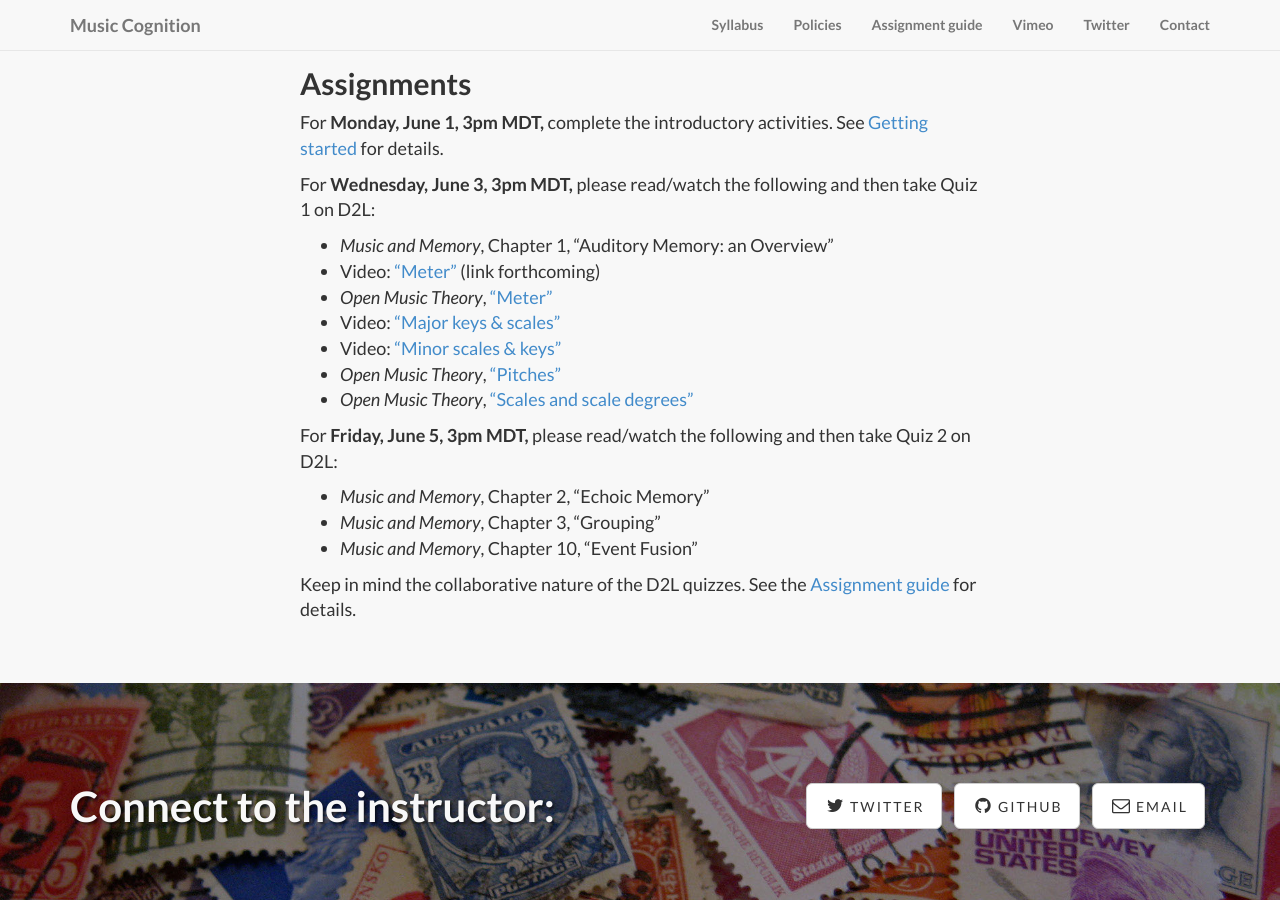
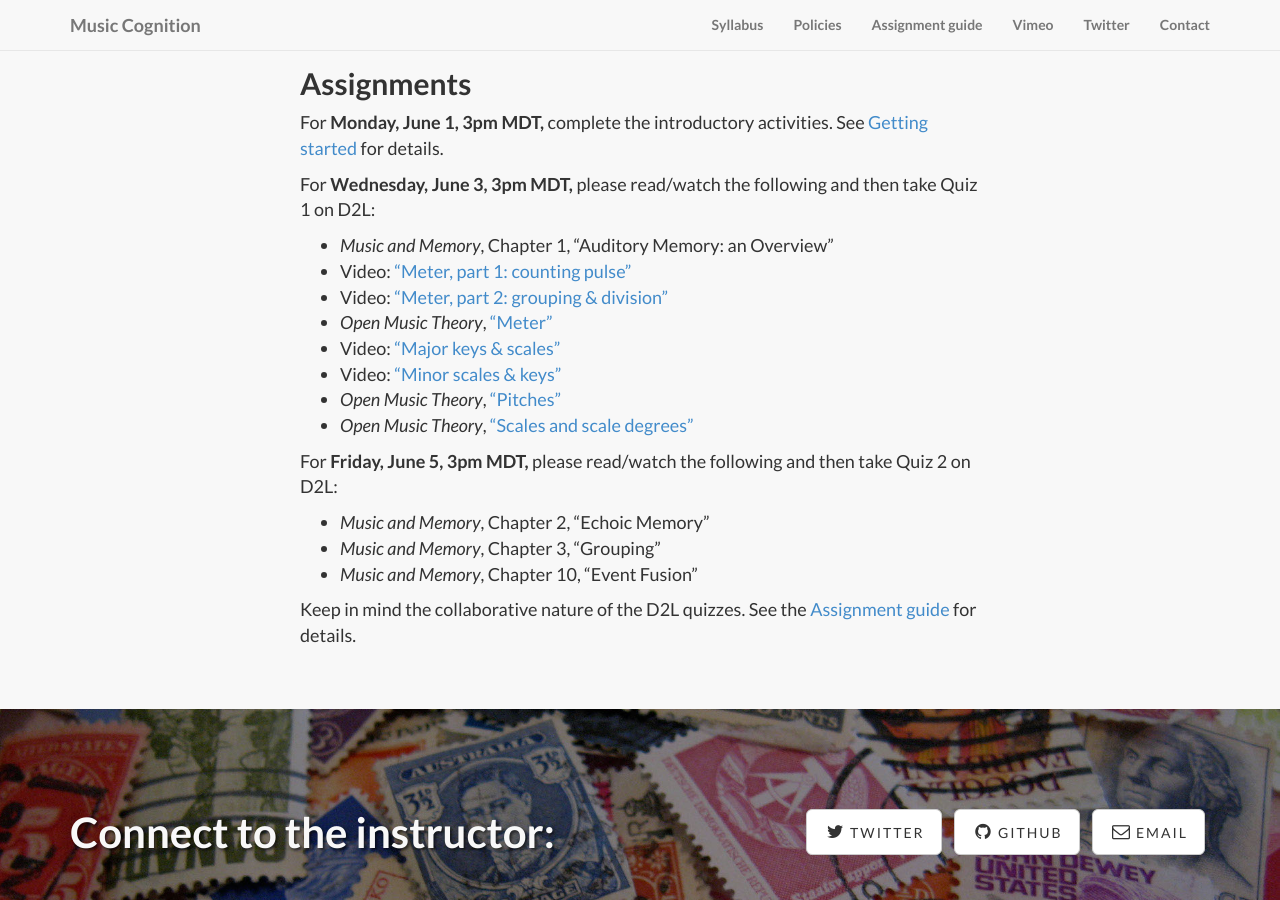
Before and after one commit to kshaffer/cognition, a Jekyll site: the page built from week1.md, in a window 1280 px wide and 900 px high, scrolled down 1425 px. Built offline with Jekyll 4.4.1, drawn with Linux system fonts in a browser that asks for light colours; nearby versions of some CDN libraries; library files that are not in the unit come from our copies.

Commit message:
added meter videos to Week 1

```diff
--- a/week1.md
+++ b/week1.md
@@ -39,7 +39,8 @@ For **Monday, June 1, 3pm MDT,** complete the introductory activities. See [Gett
 For **Wednesday, June 3, 3pm MDT,** please read/watch the following and then take Quiz 1 on D2L:
 
 - *Music and Memory*, Chapter 1, "Auditory Memory: an Overview"
-- Video: ["Meter"]() (link forthcoming)
+- Video: ["Meter, part 1: counting pulse"](https://vimeo.com/127952221)
+- Video: ["Meter, part 2: grouping & division"](https://vimeo.com/127955738)
 - *Open Music Theory*, ["Meter"](http://openmusictheory.com/meter.html)
 - Video: ["Major keys & scales"](https://vimeo.com/94802632)
 - Video: ["Minor scales & keys"](https://vimeo.com/94803688)
```
